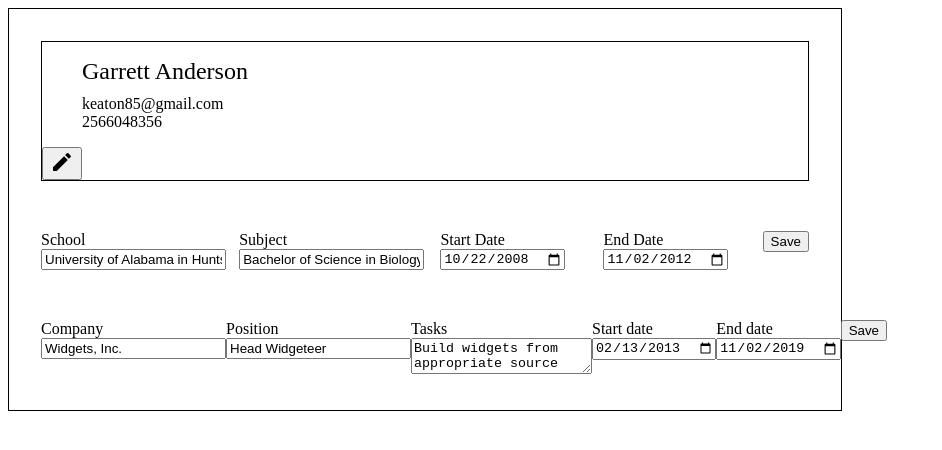
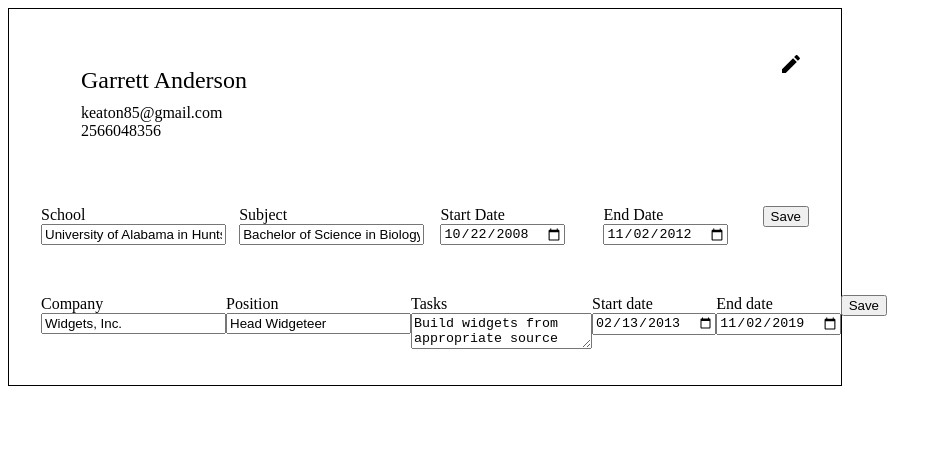
Before and after one commit to gband85/cv-project, a React (Create React App) app: page / in a window 1280 px wide. Shown: the top 450 px of the page, without its empty margins (0-942 px from the left). Built offline with nearby package versions, Linux system fonts and the light colour scheme; the HTML template or start-up script is replaced by a standard one.

Commit message:
style sections

```diff
--- a/src/styles/sections.css
+++ b/src/styles/sections.css
@@ -1,5 +1,40 @@
 .section {
     display: flex;
-    justify-content: space-between;
-    border: 1px solid black;
+    /* justify-content: space-between; */
+
+    /* border: 1px solid black; */
+    /* gap: 100px; */
+    flex-direction: column;
 }
+.section-body {
+    display: flex;
+justify-content: space-between;
+margin-top: 10px;
+}
+.section-data {
+display: flex;
+justify-content: space-between;
+    flex-direction: column;
+    gap: 5px;
+}
+.section-title {
+    /* font-weight: bold; */
+    border-bottom: 1px gray solid;
+    padding-bottom: 5px;
+
+}
+.section-tasks {
+    /* display: flex; */
+margin-top: 10px;
+}
+.section-dates {
+    color: gray;
+}
+.section-position {
+    font-weight: bold;
+    margin-bottom: 10px;
+}
+.section button {
+background: transparent;
+border: none;
+}
```
